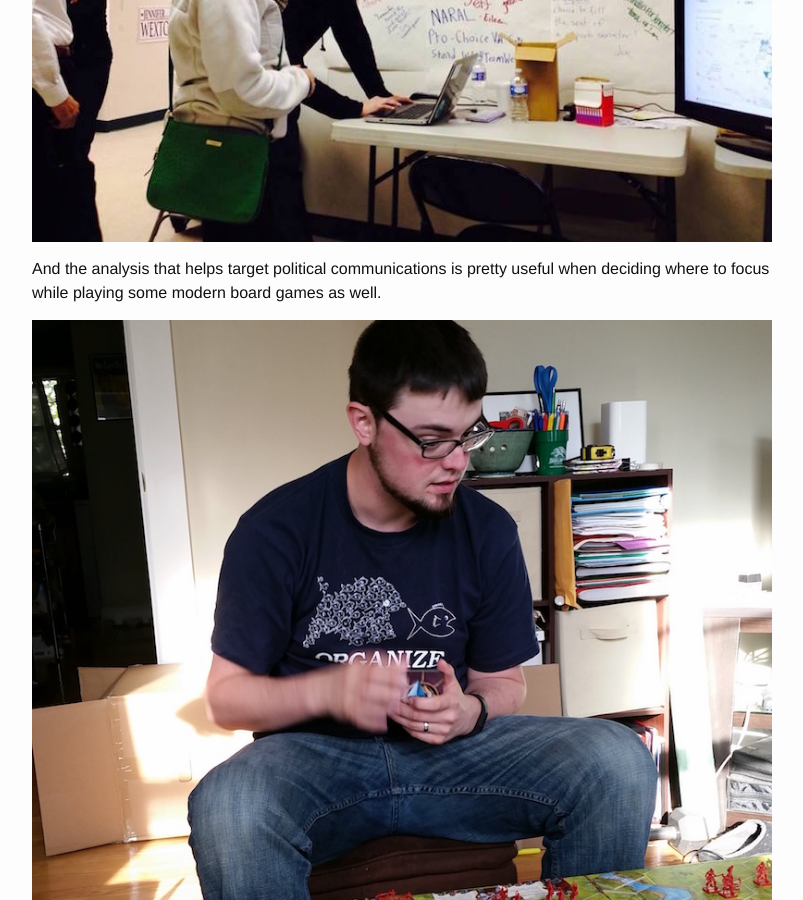
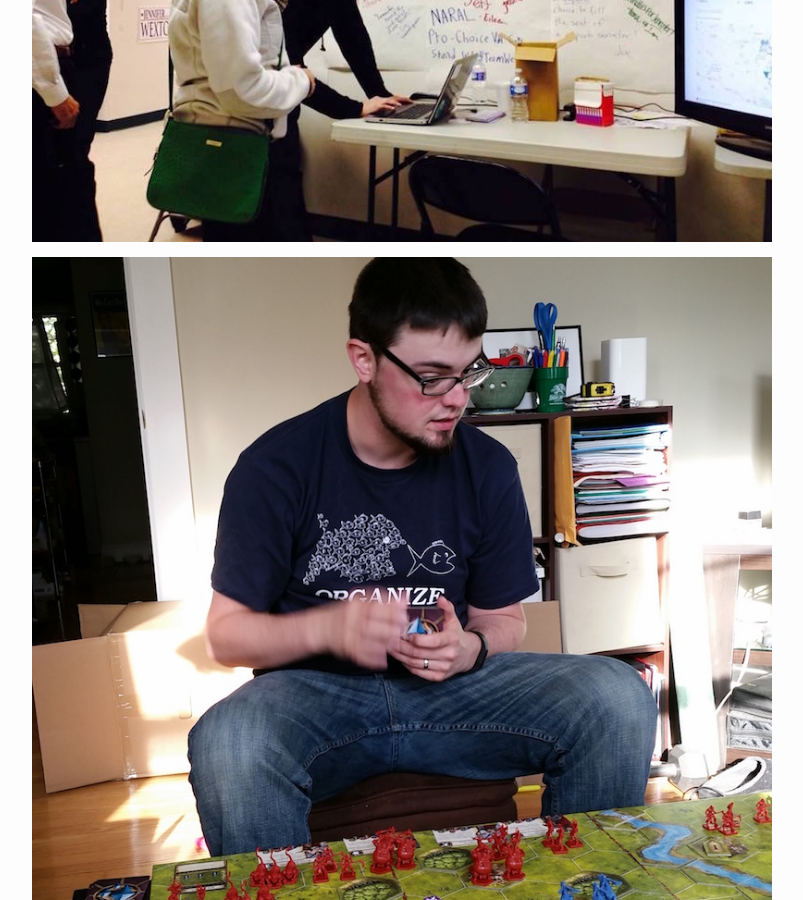
Before and after one commit to rshipskind/rshipskind.github.io, a Jekyll site: the page built from about.md, in a window 1280 px wide and 900 px high, scrolled down 678 px. Shown: the whole window, without its empty margins (238-1041 px from the left). Built offline with Jekyll 4.4.1, drawn with Linux system fonts in a browser that asks for light colours.

Commit message:
update about

```diff
--- a/about.md
+++ b/about.md
@@ -15,6 +15,6 @@ I've been lucky that every campaign I've worked on since then had someone who un
 
 
 
-And the analysis that helps target political communications is pretty useful when deciding where to focus while playing some modern board games as well.
+
 
 ![Playing Battlelore](/images/battlelore.jpg){: .center-image}
```
